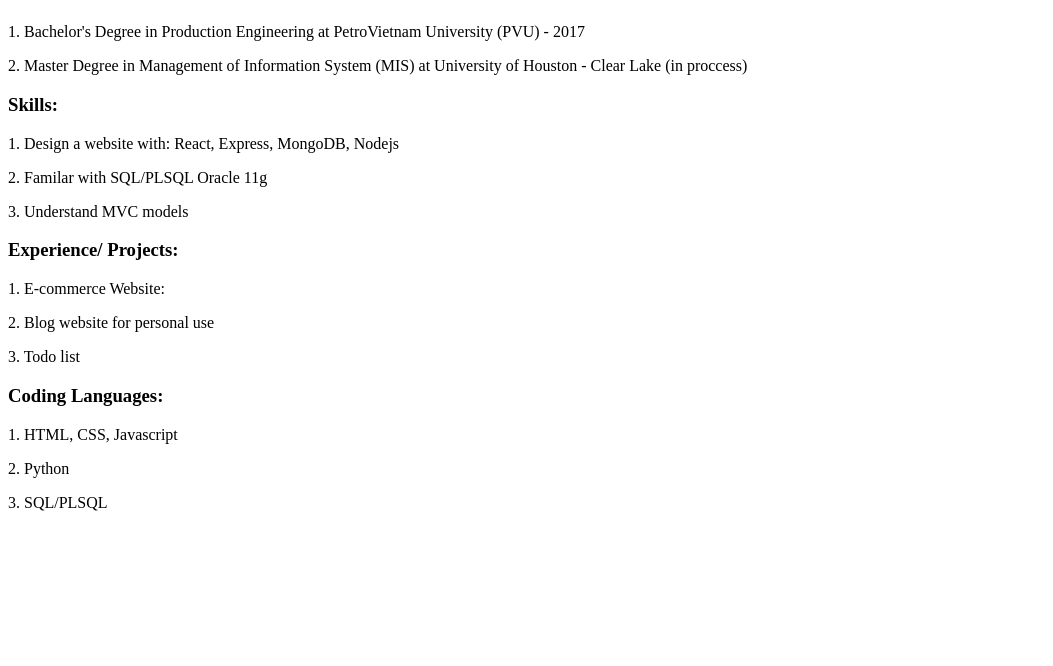
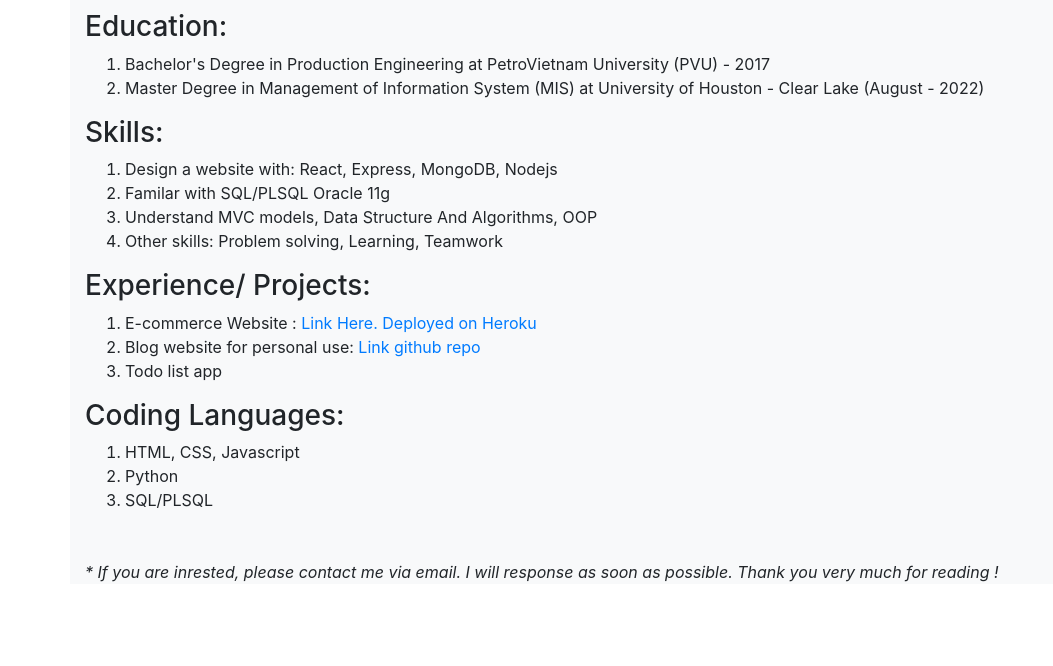
Before and after one commit to namnguyen3019/namnguyen3019.github.io, a plain HTML site: page index.html in a window 1280 px wide. Shown: the part 134-800 px from the top of the page, without its empty margins (0-1053 px from the left). Drawn offline with nearby package versions, Linux system fonts and the light colour scheme.

Commit message:
update CV

```diff
--- /dev/null
+++ b/index.css
@@ -0,0 +1,2 @@
+.container {
+}
--- a/index.html
+++ b/index.html
@@ -1,40 +1,80 @@
 <!DOCTYPE html>
 <html>
+	<head>
+		<meta charset="utf-8" />
+
+		<title>Nam Nguyen</title>
+		<meta name="description" content="Nam Nguyen" />
+		<meta name="author" content="NamNguyen" />
+
+		<link
+			rel="stylesheet"
+			href="https://maxcdn.bootstrapcdn.com/bootstrap/4.0.0/css/bootstrap.min.css"
+			integrity="sha384-Gn5384xqQ1aoWXA+058RXPxPg6fy4IWvTNh0E263XmFcJlSAwiGgFAW/dAiS6JXm"
+			crossorigin="anonymous"
+		/>
+
+		<link rel="stylesheet" href="index.css" />
+	</head>
 	<body>
-		<h1>Nam Nguyen</h1>
+		<div class="container bg-light">
+			<div class="text-center mt-5">
+				<h1 class="text-primary">Nam Nguyen</h1>
 
-		<p>Contact me: Email nam.nguy3019@gmail.com</p>
+				<p>Email: nam.nguy3019@gmail.com</p>
+			</div>
 
-		<h3>Education:</h3>
+			<h3>Education:</h3>
+			<ol>
+				<li>
+					Bachelor's Degree in Production Engineering at PetroVietnam
+					University (PVU) - 2017
+				</li>
+				<li>
+					Master Degree in Management of Information System (MIS) at
+					University of Houston - Clear Lake (August - 2022)
+				</li>
+			</ol>
 
-		<p>
-			1. Bachelor's Degree in Production Engineering at PetroVietnam
-			University (PVU) - 2017
-		</p>
-		<p>
-			2. Master Degree in Management of Information System (MIS) at
-			University of Houston - Clear Lake (in proccess)
-		</p>
+			<h3>Skills:</h3>
+			<ol>
+				<li>Design a website with: React, Express, MongoDB, Nodejs</li>
+				<li>Familar with SQL/PLSQL Oracle 11g</li>
+				<li>
+					Understand MVC models, Data Structure And Algorithms, OOP
+				</li>
+				<li>Other skills: Problem solving, Learning, Teamwork</li>
+			</ol>
 
-		<h3>Skills:</h3>
+			<h3>Experience/ Projects:</h3>
+			<ol>
+				<li>
+					E-commerce Website :
+					<a href="https://ecommerce-namnguyen.herokuapp.com/">
+						Link Here. Deployed on Heroku</a
+					>
+				</li>
+				<li>
+					Blog website for personal use:
+					<a href="https://github.com/namnguyen3019/namblog.git"
+						>Link github repo</a
+					>
+				</li>
 
-		<p>1. Design a website with: React, Express, MongoDB, Nodejs</p>
+				<li>Todo list app</li>
+			</ol>
 
-		<p>2. Familar with SQL/PLSQL Oracle 11g</p>
-		<p>3. Understand MVC models</p>
+			<h3>Coding Languages:</h3>
+			<ol>
+				<li>HTML, CSS, Javascript</li>
+				<li>Python</li>
+				<li>SQL/PLSQL</li>
+			</ol>
 
-		<h3>Experience/ Projects:</h3>
-
-		<p>1. E-commerce Website:</p>
-
-		<p>2. Blog website for personal use</p>
-
-		<p>3. Todo list</p>
-
-		<h3>Coding Languages:</h3>
-
-		<p>1. HTML, CSS, Javascript</p>
-		<p>2. Python</p>
-		<p>3. SQL/PLSQL</p>
+			<p class="mt-5 font-italic">
+				* If you are inrested, please contact me via email. I will
+				response as soon as possible. Thank you very much for reading !
+			</p>
+		</div>
 	</body>
 </html>
```
